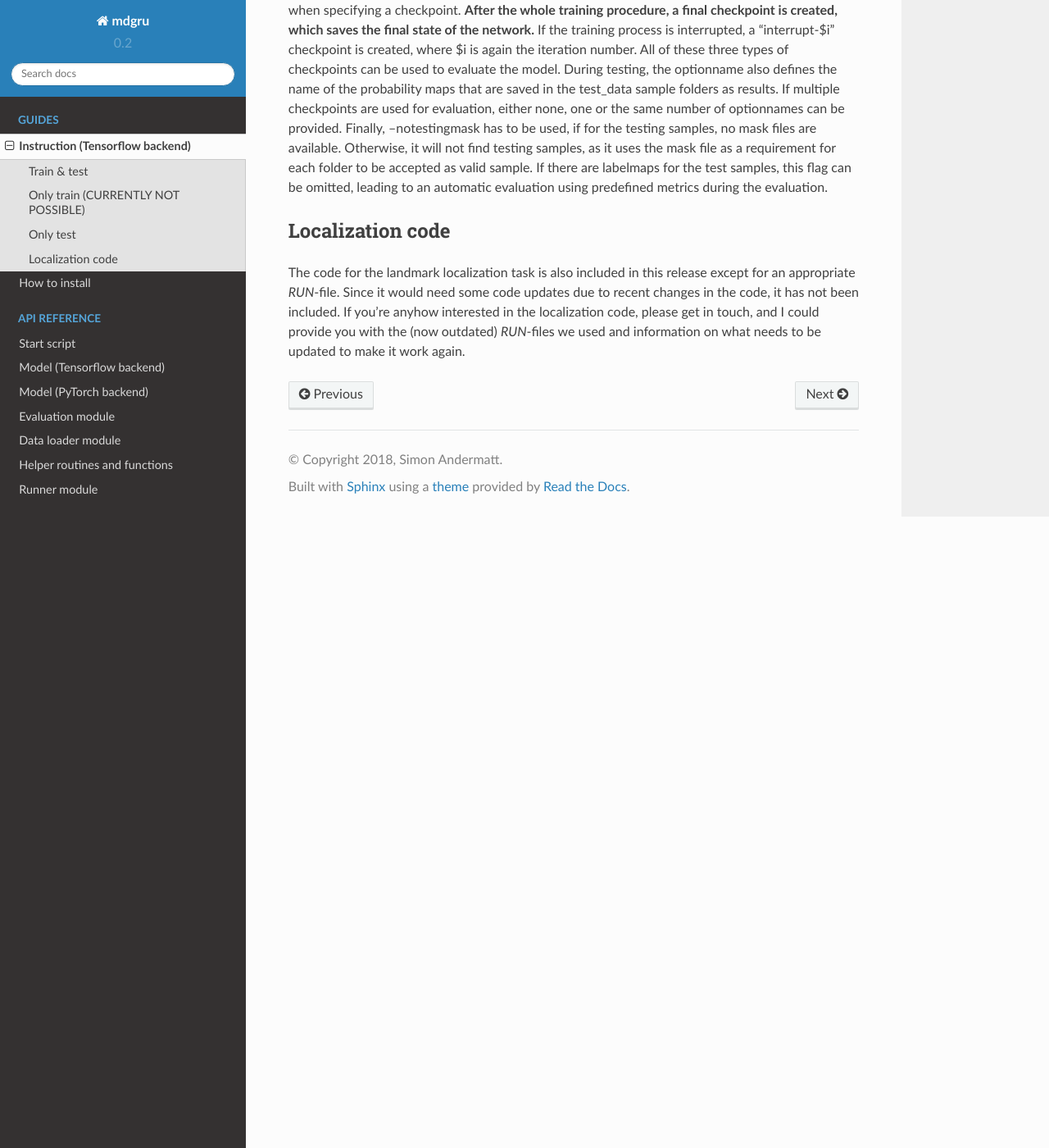
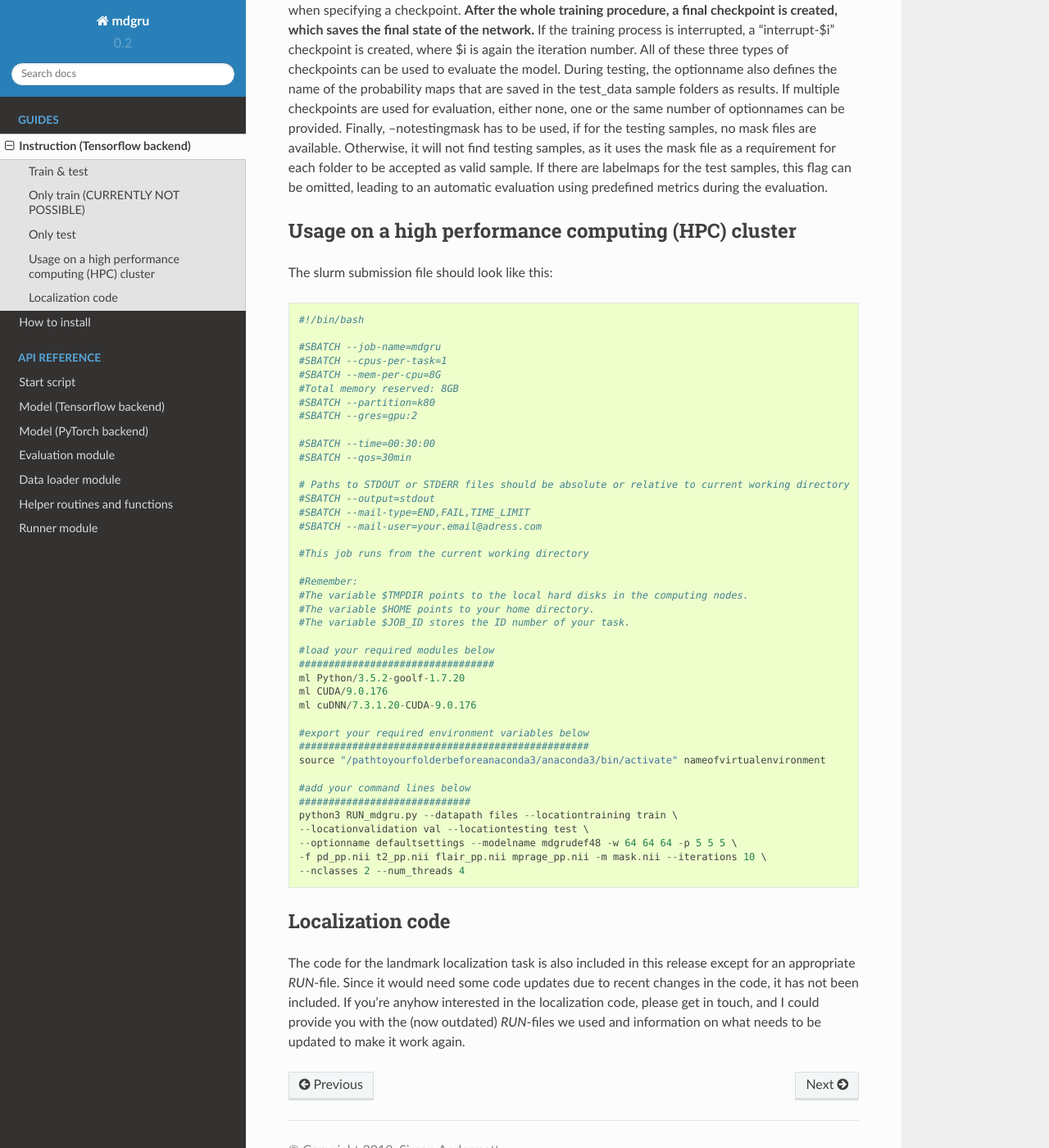
Before and after one commit to zubata88/mdgru, a Sphinx documentation site: the page built from docs/how_to_use.rst, in a window 1280 px wide and 1400 px high, scrolled down 4068 px. Shown: the whole window at 82% size. Built offline with Sphinx 7.4.7 and the Read the Docs theme 2.0.0, drawn with Linux system fonts in a browser that asks for light colours.

Commit message:
Update how_to_use.rst

```diff
--- a/docs/how_to_use.rst
+++ b/docs/how_to_use.rst
@@ -222,6 +222,55 @@ a requirement for each folder to be accepted as valid sample. If there
 are labelmaps for the test samples, this flag can be omitted, leading to
 an automatic evaluation using predefined metrics during the evaluation.
 
+Usage on a high performance computing (HPC) cluster
+---------------------------------------------------
+The slurm submission file should look like this:
+
+::
+
+    #!/bin/bash
+
+    #SBATCH --job-name=mdgru
+    #SBATCH --cpus-per-task=1
+    #SBATCH --mem-per-cpu=8G
+    #Total memory reserved: 8GB
+    #SBATCH --partition=k80
+    #SBATCH --gres=gpu:2
+
+    #SBATCH --time=00:30:00
+    #SBATCH --qos=30min
+
+    # Paths to STDOUT or STDERR files should be absolute or relative to current working directory
+    #SBATCH --output=stdout
+    #SBATCH --mail-type=END,FAIL,TIME_LIMIT
+    #SBATCH --mail-user=your.email@adress.com
+
+    #This job runs from the current working directory
+
+    #Remember:
+    #The variable $TMPDIR points to the local hard disks in the computing nodes.
+    #The variable $HOME points to your home directory.
+    #The variable $JOB_ID stores the ID number of your task.
+
+    #load your required modules below
+    #################################
+    ml Python/3.5.2-goolf-1.7.20
+    ml CUDA/9.0.176
+    ml cuDNN/7.3.1.20-CUDA-9.0.176
+
+    #export your required environment variables below
+    #################################################
+    source "/pathtoyourfolderbeforeanaconda3/anaconda3/bin/activate" nameofvirtualenvironment
+
+    #add your command lines below
+    #############################
+    python3 RUN_mdgru.py --datapath files --locationtraining train \
+    --locationvalidation val --locationtesting test \
+    --optionname defaultsettings --modelname mdgrudef48 -w 64 64 64 -p 5 5 5 \
+    -f pd_pp.nii t2_pp.nii flair_pp.nii mprage_pp.nii -m mask.nii --iterations 10 \
+    --nclasses 2 --num_threads 4
+
+
 Localization code
 -----------------
 
```
